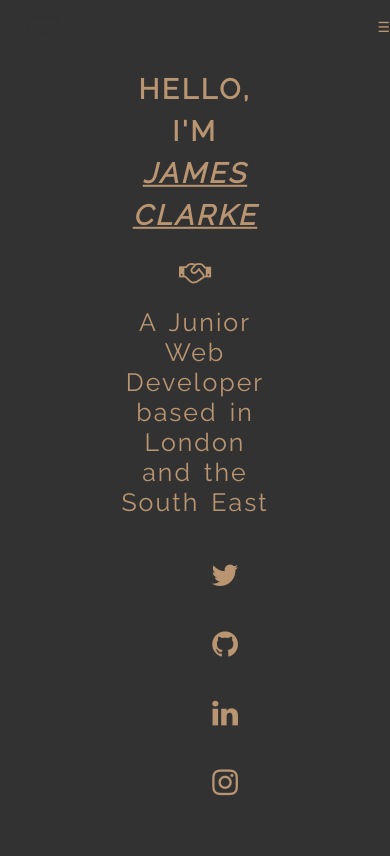
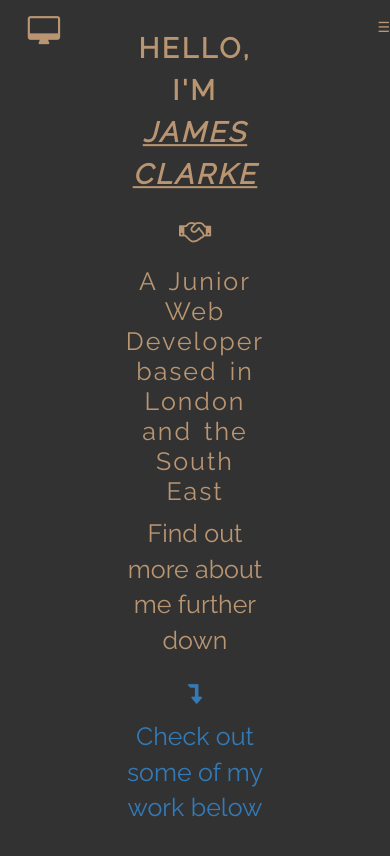
Before and after one commit to JamesRClarke/JamesRClarke.github.io, a Jekyll site: the page built from index.html, in a window 390 px wide and 900 px high. Shown: the top 856 px of the window. Built offline with Jekyll 4.4.1, drawn with Linux system fonts in a browser that asks for light colours; nearby versions of some CDN libraries; some of the changed text lies outside the part shown.

Commit message:
changed the connect section to the bottom/footer

```diff
--- a/_includes/footer.html
+++ b/_includes/footer.html
@@ -1,6 +1,13 @@
 <!-- FOOTER -->
-<footer>
+<footer id="connect">
   <h3>JAMES RAYMOND CLARKE</h3>
+
+      <i class="fa fa-twitter social" aria-hidden="true"></i>
+      <i class="fa fa-github social" aria-hidden="true"></i>
+      <i class="fa fa-linkedin social" aria-hidden="true"></i>
+      <i class="fa fa-instagram social" aria-hidden="true"></i>
+
+
   <p>Contact me</p>
   <a href="mailto:jamesraymondclarke@gmail.com" target="_blank"> <i class="fa fa-envelope-o" aria-hidden="true"></i></a>
 
--- a/_includes/header.html
+++ b/_includes/header.html
@@ -7,8 +7,7 @@
       <div class="dropdown">
         <li><a href="#about">About</a></li>
         <li><a href="#work">Work</a></li>
-
-
+        <li><a href="#connect">Connect</a></li>
       </div>
     </ul>
   </nav>
--- a/css/main.scss
+++ b/css/main.scss
@@ -104,28 +104,6 @@
       padding-bottom: 0.5em;
     }
 
-    i.social {
-      padding: 0.2em;
-      padding-top: 1.1em;
-      font-size: 1.2em;
-      margin-left: 3em;
-      margin-right: 1em;
-      cursor: pointer;
-    }
-
-
-    .fa-twitter:hover {
-      color: #55acee;
-    }
-    .fa-linkedin:hover {
-      color: #0077b5;
-    }
-    .fa-instagram:hover {
-      color: #c32aa3;
-    }
-    .fa-github:hover {
-      color: white;
-    }
 
   }
 
@@ -149,9 +127,9 @@
       background-color: lighten($brand-color,3);
       height: 3.5em;
       a{
-      color: $brand-color2;
+        color: $brand-color2;
+      }
     }
-  }
 
     nav {
       ul {
@@ -177,7 +155,7 @@
             display: none;
           }
           a {
-            color: $brand-color;
+            color: $brand-color2;
             text-decoration: none;
             @extend .header-styles;
             font-size: 1.2em;
@@ -360,19 +338,45 @@
   //FOOTER
   footer {
     background-color: lighten($brand-color,3);
-    padding: 10px 0;
+    padding: 1.3em;
     text-align: center;
     color: $brand-color2;
 
+    p {
+      font-size: 1.5em;
+    }
+
 
     i.fa {
-      font-size: 1.6em;
+      font-size: 2em;
       color: $brand-color2
     }
+
     i.fa:hover {
       color: $font-color;
       cursor: pointer;
     }
+
+    i.social{
+      padding: 1em;
+    }
+
+    i.fa-twitter:hover {
+      color: #55acee;
+    }
+    i.fa-linkedin:hover {
+      color: #0077b5;
+    }
+    i.fa-instagram:hover {
+      color: #c32aa3;
+    }
+    i.fa-github:hover {
+      color: white;
+    }
+
+  }
+
+  #connect {
 
   }
 
--- a/index.html
+++ b/index.html
@@ -6,35 +6,17 @@
     <h2>Hello, I'm <strong><em>James Clarke</em></strong></h2>
     <i class="fa fa-handshake-o" aria-hidden="true"></i>
     <h4>A Junior Web Developer based in London and the South East</h4>
-      <i class="fa fa-twitter social" aria-hidden="true"></i>
-      <i class="fa fa-github social" aria-hidden="true"></i>
-      <i class="fa fa-linkedin social" aria-hidden="true"></i>
-      <i class="fa fa-instagram social" aria-hidden="true"></i>
-    </div>
-</section>
+    <div class="buttons">
 
 
-<!-- ABOUT SECTION -->
-
-<section id="about">
-
-  <h2>About <em>Me</em></h2>
-  <div class="row custom-container">
-
-    <div class="col-md-4">
-      <h3></h3>
-    </div>
-    <div class="col-md-4">
-      <p>Lorem ipsum dolor sit amet, consectetur adipisicing elit, sed do eiusmod tempor incididunt ut labore et dolore magna aliqua. Ut enim ad minim veniam, quis nostrud exercitation ullamco laboris nisi ut aliquip ex ea commodo consequat. Duis aute irure dolor in reprehenderit in voluptate velit esse cillum dolore eu fugiat nulla pariatur. Excepteur sint occaecat cupidatat non proident, sunt in culpa qui officia deserunt mollit anim id est laborum.</p>
-    </div>
-    <div class="col-md-4">
-      <p>Lorem ipsum dolor sit amet, consectetur adipisicing elit, sed do eiusmod tempor incididunt ut labore et dolore magna aliqua. Ut enim ad minim veniam, quis nostrud exercitation ullamco laboris nisi ut aliquip ex ea commodo consequat. Duis aute irure dolor in reprehenderit in voluptate velit esse cillum dolore eu fugiat nulla pariatur. Excepteur sint occaecat cupidatat non proident, sunt in culpa qui officia deserunt mollit anim id est laborum.</p>
+      <p>Find out more about me further down</p>
+    <a href="#about"><i class="fa fa-level-down" aria-hidden="true"></i></a>
+      <a href="#work">  <p> Check out some of my work below</p></a>
     </div>
   </div>
 
+</section>
 
-
-</section>
 
 
 <!-- PROJECTS SECTION -->
@@ -85,6 +67,7 @@
         <div class="buttons">
           <a href="https://notitia-wdi27.herokuapp.com/" target="blank"><button type="button" class="shadow">Launch the App</button></a>
           <a href="https://github.com/Foxford13/WDI-27-group-project" target="blank"><button type="button" class="shadow">View the Code</button></a>
+        </div>
       </div>
     </div>
 
@@ -234,3 +217,26 @@
 
   </div>
 </section>
+
+
+<!-- ABOUT SECTION -->
+
+<section id="about">
+
+  <h2>About <em>Me</em></h2>
+  <div class="row custom-container">
+
+    <div class="col-md-4">
+      <h3></h3>
+    </div>
+    <div class="col-md-4">
+      <p>Lorem ipsum dolor sit amet, consectetur adipisicing elit, sed do eiusmod tempor incididunt ut labore et dolore magna aliqua. Ut enim ad minim veniam, quis nostrud exercitation ullamco laboris nisi ut aliquip ex ea commodo consequat. Duis aute irure dolor in reprehenderit in voluptate velit esse cillum dolore eu fugiat nulla pariatur. Excepteur sint occaecat cupidatat non proident, sunt in culpa qui officia deserunt mollit anim id est laborum.</p>
+    </div>
+    <div class="col-md-4">
+      <p>Lorem ipsum dolor sit amet, consectetur adipisicing elit, sed do eiusmod tempor incididunt ut labore et dolore magna aliqua. Ut enim ad minim veniam, quis nostrud exercitation ullamco laboris nisi ut aliquip ex ea commodo consequat. Duis aute irure dolor in reprehenderit in voluptate velit esse cillum dolore eu fugiat nulla pariatur. Excepteur sint occaecat cupidatat non proident, sunt in culpa qui officia deserunt mollit anim id est laborum.</p>
+    </div>
+  </div>
+
+
+
+</section>
--- a/js/main.js
+++ b/js/main.js
@@ -14,7 +14,7 @@
     }
   }
 
-  $('nav a').on('click', scrollToSection);
+  $('a').on('click', scrollToSection);
 
   function scrollToSection () {
     const section = $(this).attr('href');
```
Also changed, not shown: 3 other files. Lines whose indentation alone changed are shown as unchanged.
